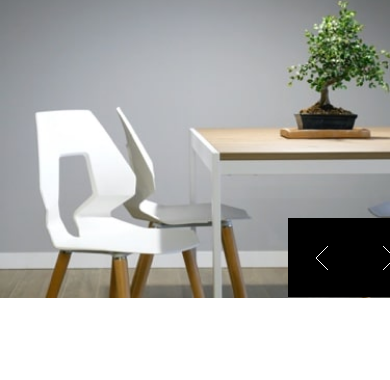
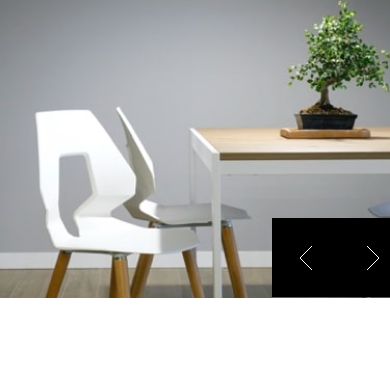
Before and after one commit to lanreonasanya02/room-website, a plain HTML site: page index.html in a window 390 px wide. Shown: the part 76-456 px from the top of the page. Drawn offline with Linux system fonts and the light colour scheme.

Commit message:
completed mobile-queries again

```diff
--- a/styles.css
+++ b/styles.css
@@ -173,7 +173,7 @@ section p {
     display: inline;
     position: relative;
     bottom: 5rem;
-    left: 18rem;
+    left: 17rem;
   }
 
   .next-arrow {
```
